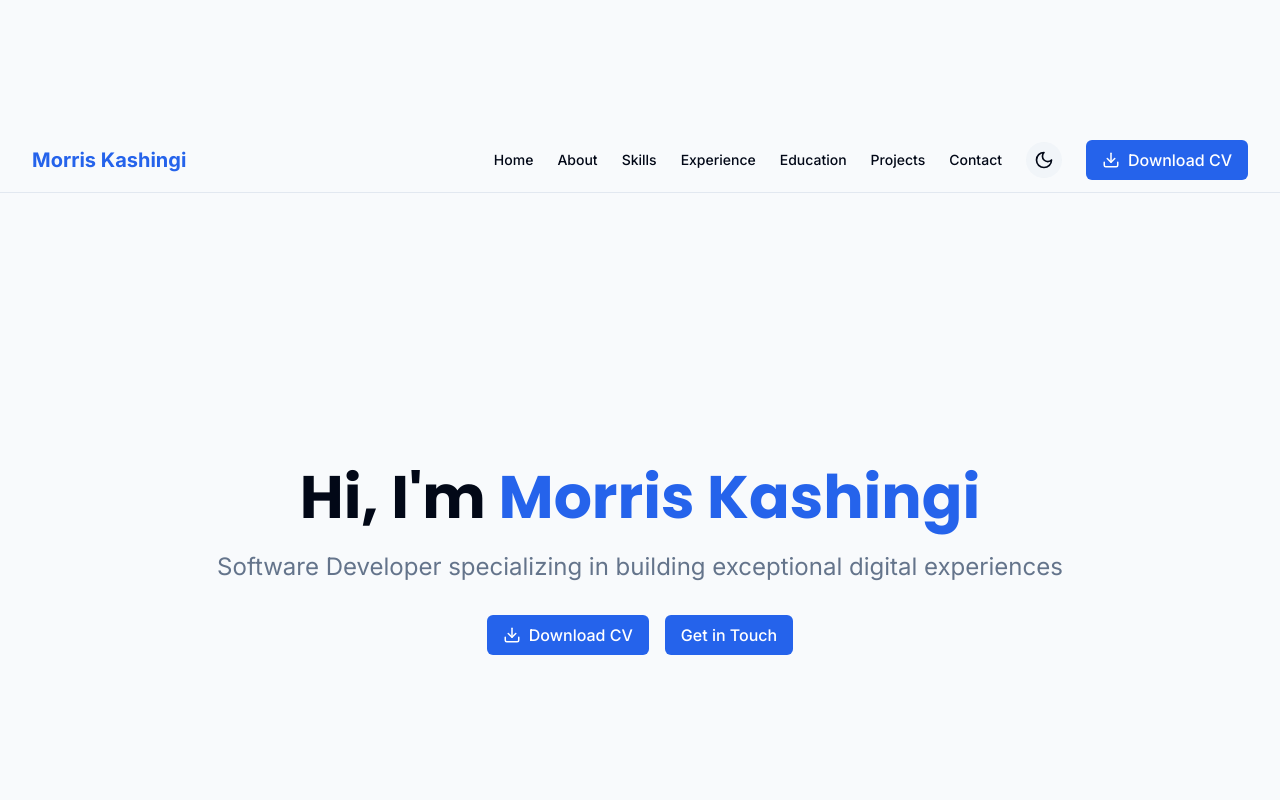
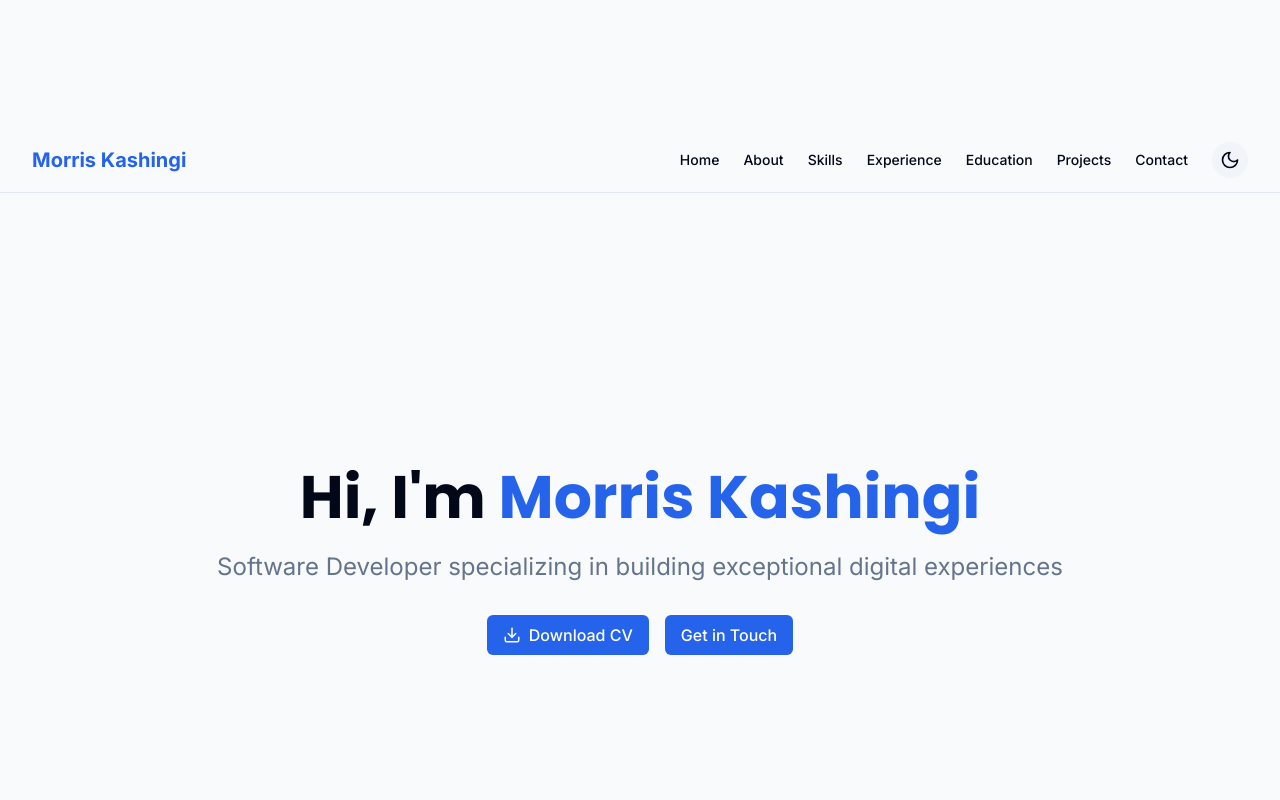
Before and after one commit to kashingi/engineer-kashingi-morris, a React (Vite) app: page / in a window 1280 px wide. Shown: the top 800 px of the page. Built offline with nearby package versions, Linux system fonts and the light colour scheme.

Commit message:
Remove download button from header
Removed the download button from the header navigation.

```diff
--- a/src/components/Header.tsx
+++ b/src/components/Header.tsx
@@ -1,7 +1,6 @@
 
 import { useState } from 'react';
 import ThemeToggle from './ThemeToggle';
-import DownloadCV from './DownloadCV';
 import { Menu, X } from 'lucide-react';
 
 const Header = () => {
@@ -40,7 +39,6 @@ const Header = () => {
             </a>
           ))}
           <ThemeToggle />
-          <DownloadCV />
         </nav>
 
         {/* Mobile Navigation Toggle */}
@@ -70,9 +68,6 @@ const Header = () => {
                 {item.name}
               </a>
             ))}
-            <div className="mt-4">
-              <DownloadCV />
-            </div>
           </nav>
         </div>
       )}
```
